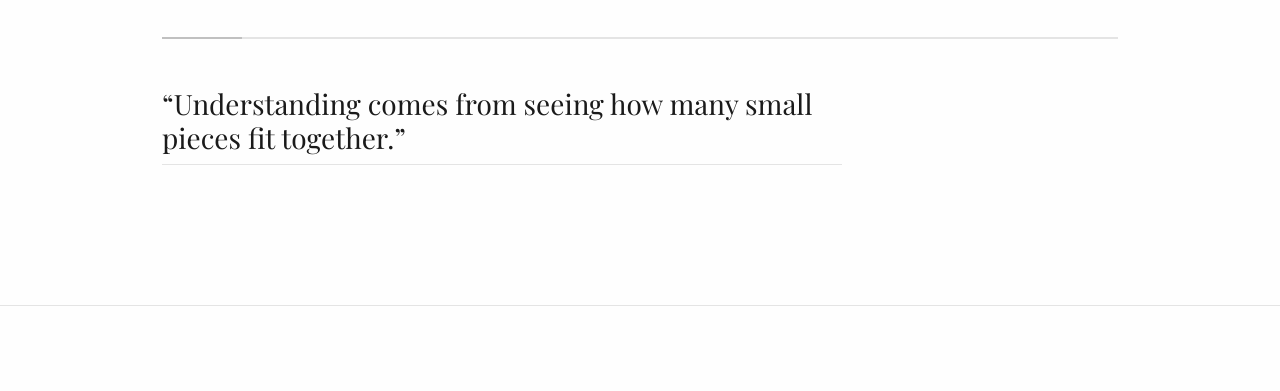
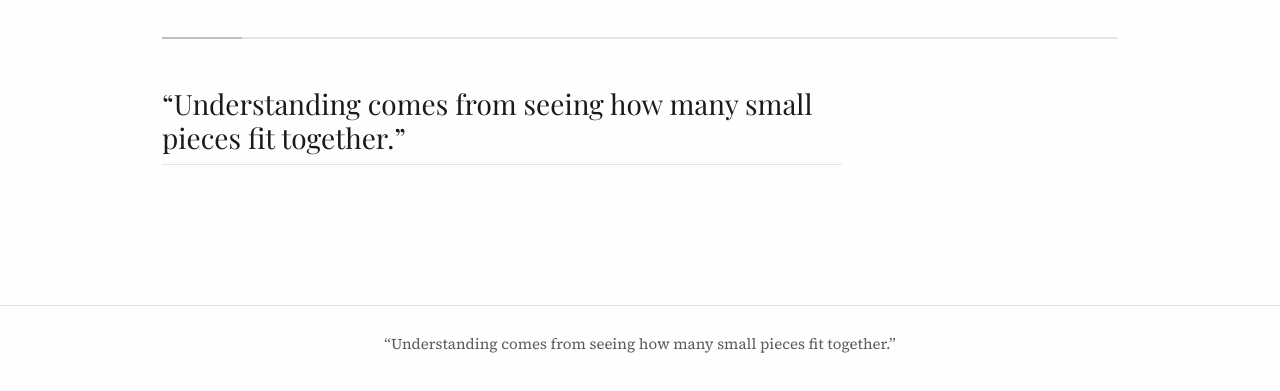
Before and after one commit to tappel003-byte/myfoundationrepairconsultant, an Astro site: page /all-articles in a window 1280 px wide. Shown: the part 383-774 px from the top of the page. Built offline with nearby package versions, Linux system fonts and the light colour scheme; Astro itself is replaced by a stand-in of ours; a web font is replaced by a local one.

Commit message:
Put the closing quote back on every page

```diff
--- a/src/components/SiteFooter.astro
+++ b/src/components/SiteFooter.astro
@@ -2,5 +2,7 @@
 ---
 
 <footer class="site-footer">
-  <div class="site-footer-inner"></div>
+  <div class="site-footer-inner">
+    <p class="site-footer-quote">“Understanding comes from seeing how many small pieces fit together.”</p>
+  </div>
 </footer>
```
